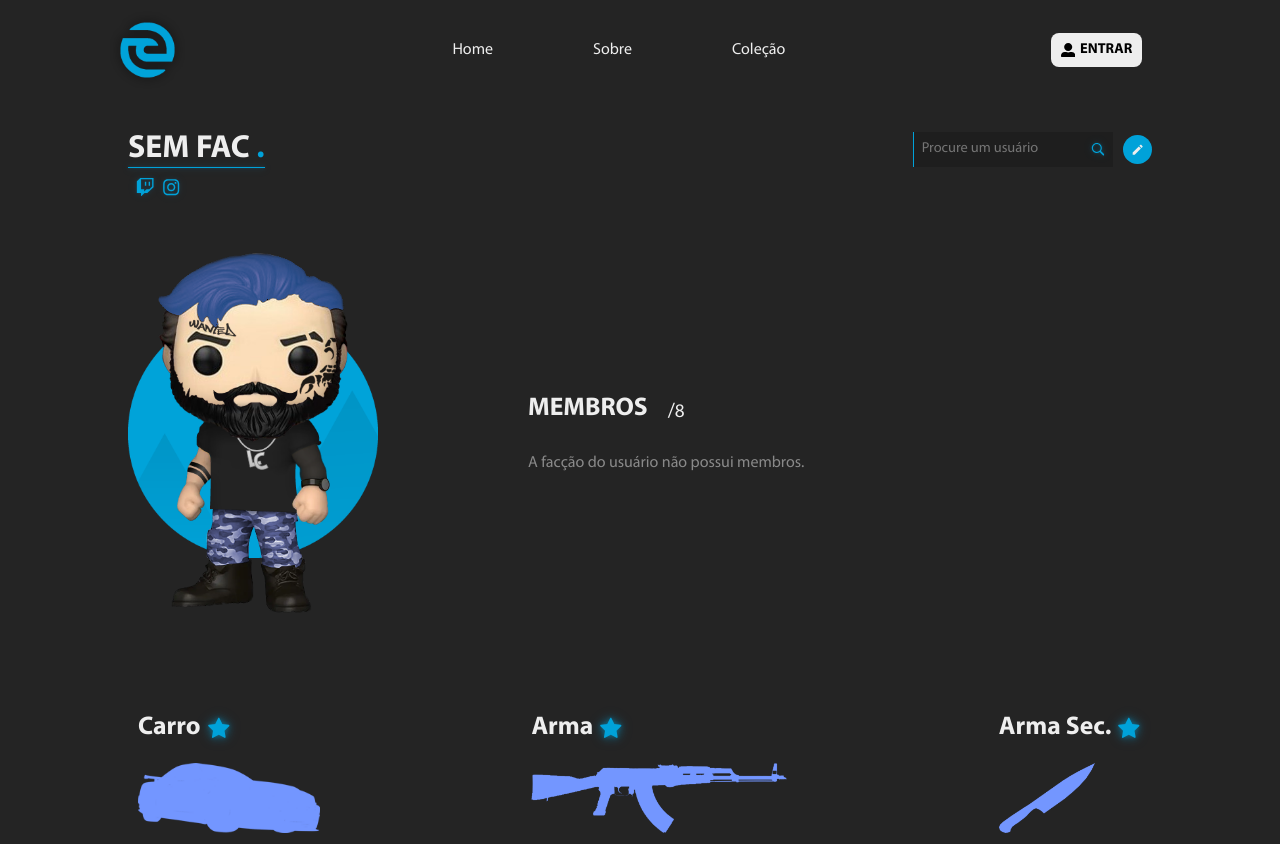
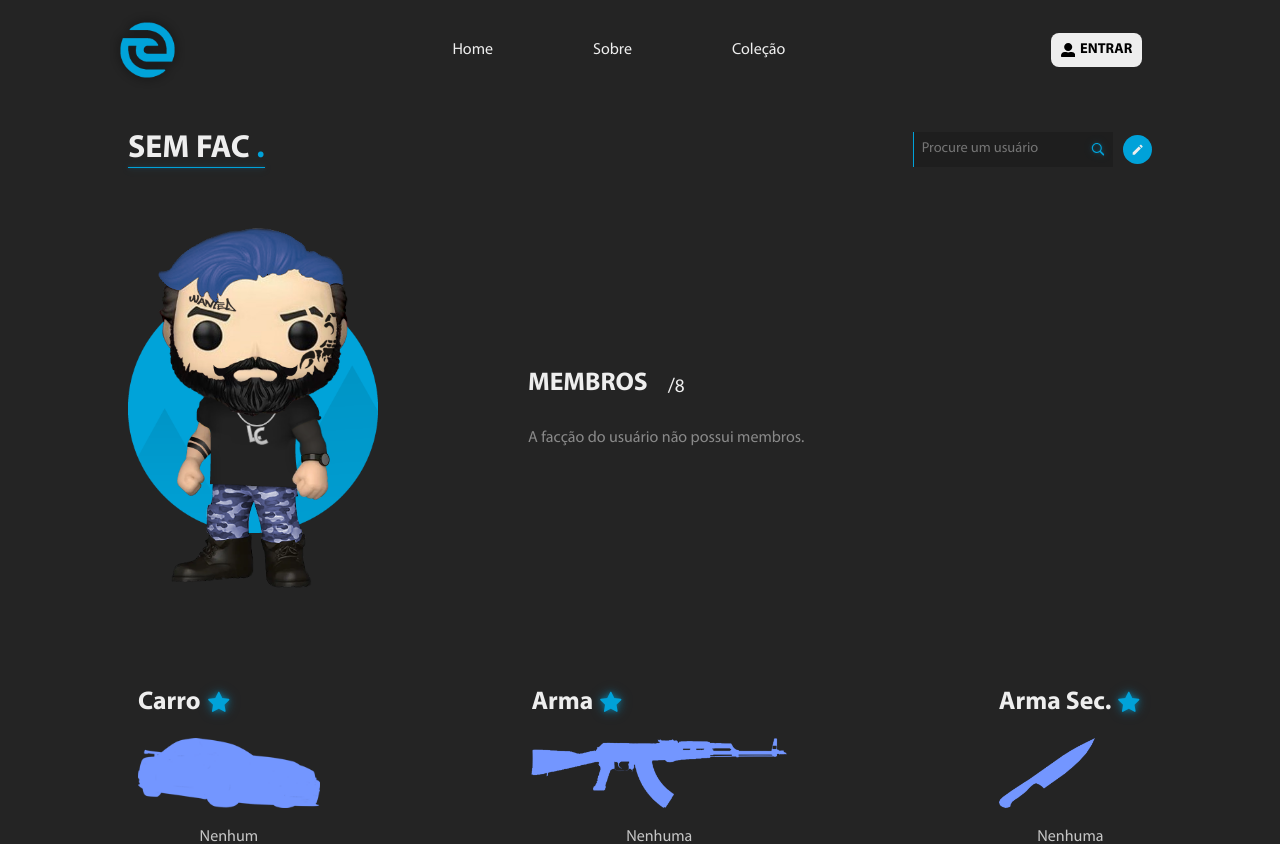
Before and after one commit to Gabriel-Cacharo/ripo, a React (Vite) app in the folder frontend/: page /profile in a window 1280 px wide. Shown: the top 844 px of the page. Built offline with nearby package versions, Linux system fonts and the light colour scheme.

Commit message:
:recycle: Only show twitch and instagram buttons when the user has registered
Only show twitch and instagram buttons when the user has registered

```diff
--- a/frontend/src/pages/Restricted/ProfilePage/ProfilePage.jsx
+++ b/frontend/src/pages/Restricted/ProfilePage/ProfilePage.jsx
@@ -45,7 +45,6 @@ const FactionPage = () => {
       setUserInformations(userInformationsResponse.data);
       setSearchingOtherUser(true);
     } catch (err) {
-      console.log(err);
       toast.error(err.response.data.error);
     }
   };
@@ -82,7 +81,6 @@ const FactionPage = () => {
   // Search autocomplete
   const getAutoCompleteFunction = async () => {
     const autoCompleteResponse = await api.get(`/user/searchProfile/autocomplete?username=${usernameInput}`);
-    console.log(autoCompleteResponse);
     setSearchAutocomplete(autoCompleteResponse.data);
   };
 
@@ -152,12 +150,20 @@ const FactionPage = () => {
 
         <div className="usernameAndNetworksContainer">
           <h5>{userInformations.user && userInformations.user.username}</h5>
+          {userInformations.user && userInformations.user.twitch ? (
             <a href={userInformations.user && userInformations.user.twitch} target="_blank">
               <FaTwitch />
             </a>
+          ) : (
+            <></>
+          )}
+          {userInformations.user && userInformations.user.instagram ? (
             <a href={userInformations.user && userInformations.user.instagram} target="_blank">
               <FaInstagram />
             </a>
+          ) : (
+            <></>
+          )}
         </div>
       </div>
 
```
Lines whose indentation alone changed are shown as unchanged.
